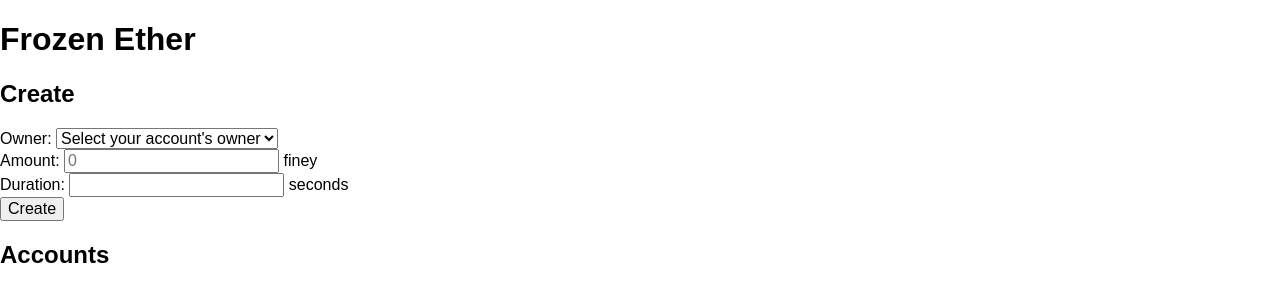
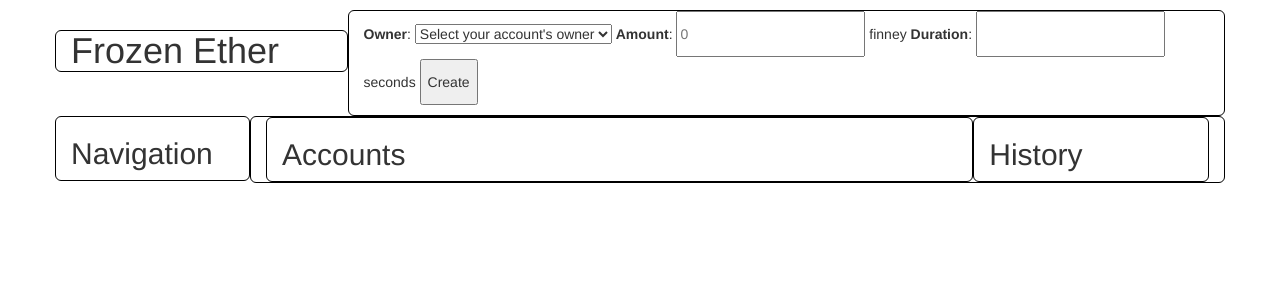
Before and after one commit to SimonBatardiere/frozenether, a plain HTML site: page index.html in a window 1280 px wide. Drawn offline with nearby package versions, Linux system fonts and the light colour scheme.

Commit message:
Use bootstrap help my eyes

```diff
--- /dev/null
+++ b/css/main.css
@@ -0,0 +1,9 @@
+body {
+	padding-top: 10px;
+}
+
+[class*="col-"] {
+	border: 1px solid black;
+	border-radius: 6px;
+	line-height: 40px;
+}
--- a/index.html
+++ b/index.html
@@ -6,26 +6,47 @@
 		<title>Frozen Ether</title>
 		<link rel="icon" href="favicon.ico"/>
 		<link rel="stylesheet" href="css/normalize.css"/>
+		<link rel="stylesheet" href="https://maxcdn.bootstrapcdn.com/bootstrap/3.3.7/css/bootstrap.min.css"
+				integrity="sha384-BVYiiSIFeK1dGmJRAkycuHAHRg32OmUcww7on3RYdg4Va+PmSTsz/K68vbdEjh4u"
+				crossorigin="anonymous"/>
+		<link rel="stylesheet" href="css/main.css"/>
 	</head>
+
 	<body>
-		<header>
-			<h1>Frozen Ether</h1>
-		</header>
-		<section>
-			<h2>Create</h2>
-			<form>
+		<header class="container">
+			<div class="row">
+				<h1 class="col-sm-3">Frozen Ether</h1>
+				<form class="col-sm-9">
 					<p>
 						<label for="create_owner">Owner</label>: <select id="create_owner"/>
 							<option value="" disabled selected>Select your account's owner</option>
-					</select></br>
-					<label for="create_amount">Amount</label>: <input type="text" id="create_amount" placeholder="0"/> finey</br>
-					<label for="create_duration">Duration</label>: <input type="number" id="create_duration"min="0"/> seconds</br>
+						</select>
+						<label for="create_amount">Amount</label>: <input type="text" id="create_amount" placeholder="0"/> finney
+						<label for="create_duration">Duration</label>: <input type="number" id="create_duration"min="0"/> seconds
 						<input type="button" id="create_button" value="Create"/>
 					</p>
 				</form>
+			</div>
+		</header>
+
+		<div class="container">
+			<div class="row">
+				<nav class="col-sm-2">
+					<h2>Navigation</h2>
+				</nav>
+				<section class="col-sm-10">
+					<div class="col-sm-9">
 						<h2>Accounts</h2>
 						<div id="accounts"></div>
+					</div>
+					<aside class="col-sm-3">
+						<h2>History</h2>
+						<div id="history"></div>
+					</aside>
 				</section>
+			</div>
+		</div>
+
 		<script src="http://code.jquery.com/jquery-3.1.0.min.js"
 				integrity="sha256-cCueBR6CsyA4/9szpPfrX3s49M9vUU5BgtiJj06wt/s="
 				crossorigin="anonymous"></script>
```
Lines whose indentation alone changed are shown as unchanged.
